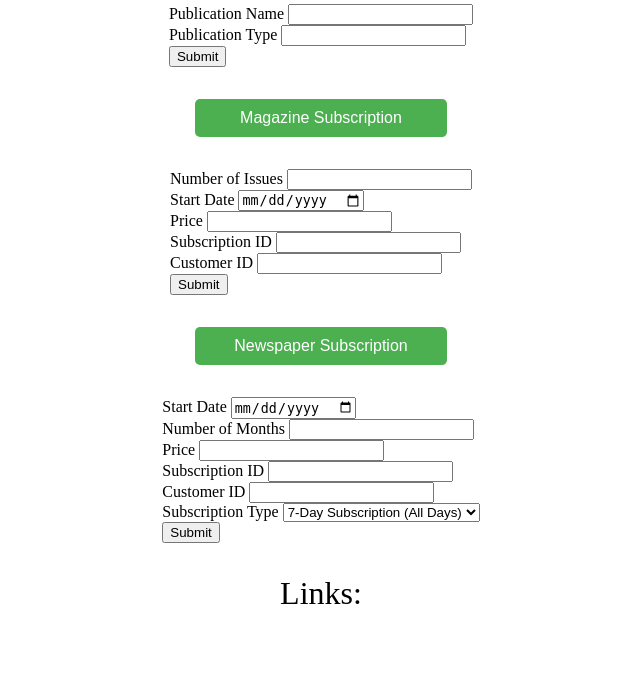
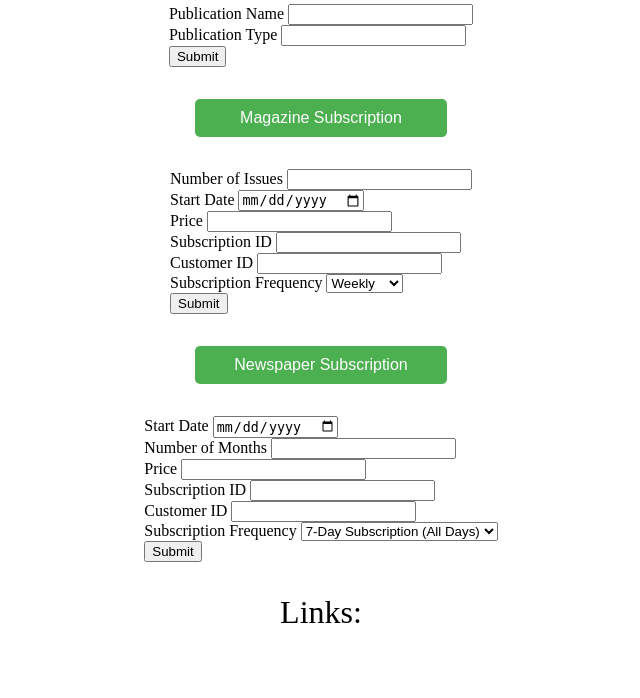
Before and after one commit to anonode/CRUD_App, a Python web app: template app/templates/create.html in a window 1280 px wide. Shown: the part 716-1414 px from the top of the page, without its empty margins (319-959 px from the left). Run offline with Jinja, Linux system fonts and the light colour scheme; the template is opened without the code that fills it, so the values that code supplies are empty.

Commit message:
add subscription frequency field to form data of magazine and newspaper

```diff
--- a/app/templates/create.html
+++ b/app/templates/create.html
@@ -225,6 +225,12 @@
                 <label for="Customer_id">Customer ID</label>
                 <input type="number" id="Customer_id" name="Customer_id" required><br>
 
+                <label for="frequency">Subscription Frequency</label>
+                <select id="frequency" name="frequency" required>
+                    <option value="weekly">Weekly</option>
+                    <option value="monthly">Monthly</option>
+                    <option value="quarterly">Quarterly</option>
+                </select><br>
                 <button type="submit">Submit</button>
             </form>
         </div>
@@ -248,8 +254,8 @@
                 <label for="Customer_id">Customer ID</label>
                 <input type="number" id="Customer_id" name="Customer_id" required><br>
 
-                <label for="SubType">Subscription Type</label>
-                <select id="SubType" name="SubType" required>
+                <label for="frequency">Subscription Frequency</label>
+                <select id="frequency" name="frequency" required>
                     <option value="7-day">7-Day Subscription (All Days)</option>
                     <option value="5-day">5-Day Subscription (Mon-Fri)</option>
                     <option value="2-day">2-Day Subscription (Sat-Sun)</option>
```
